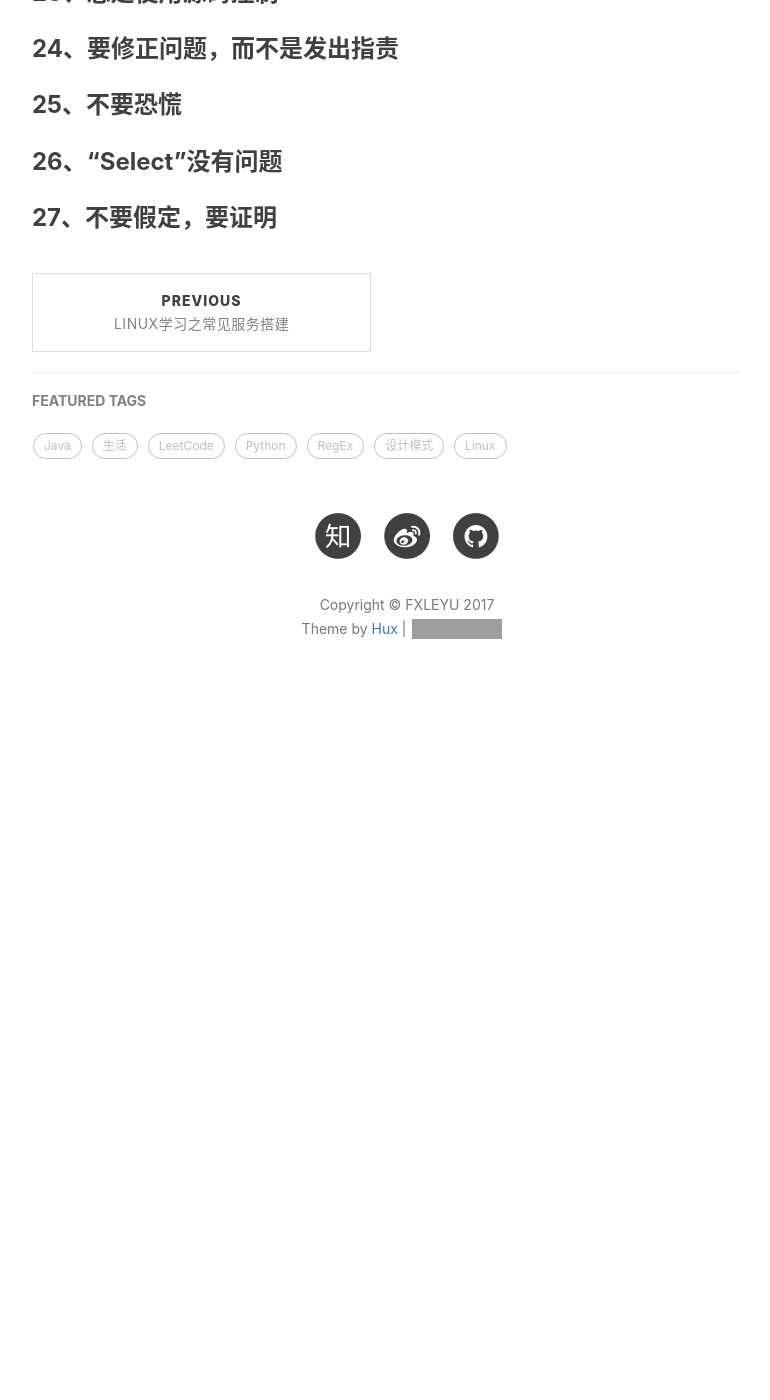
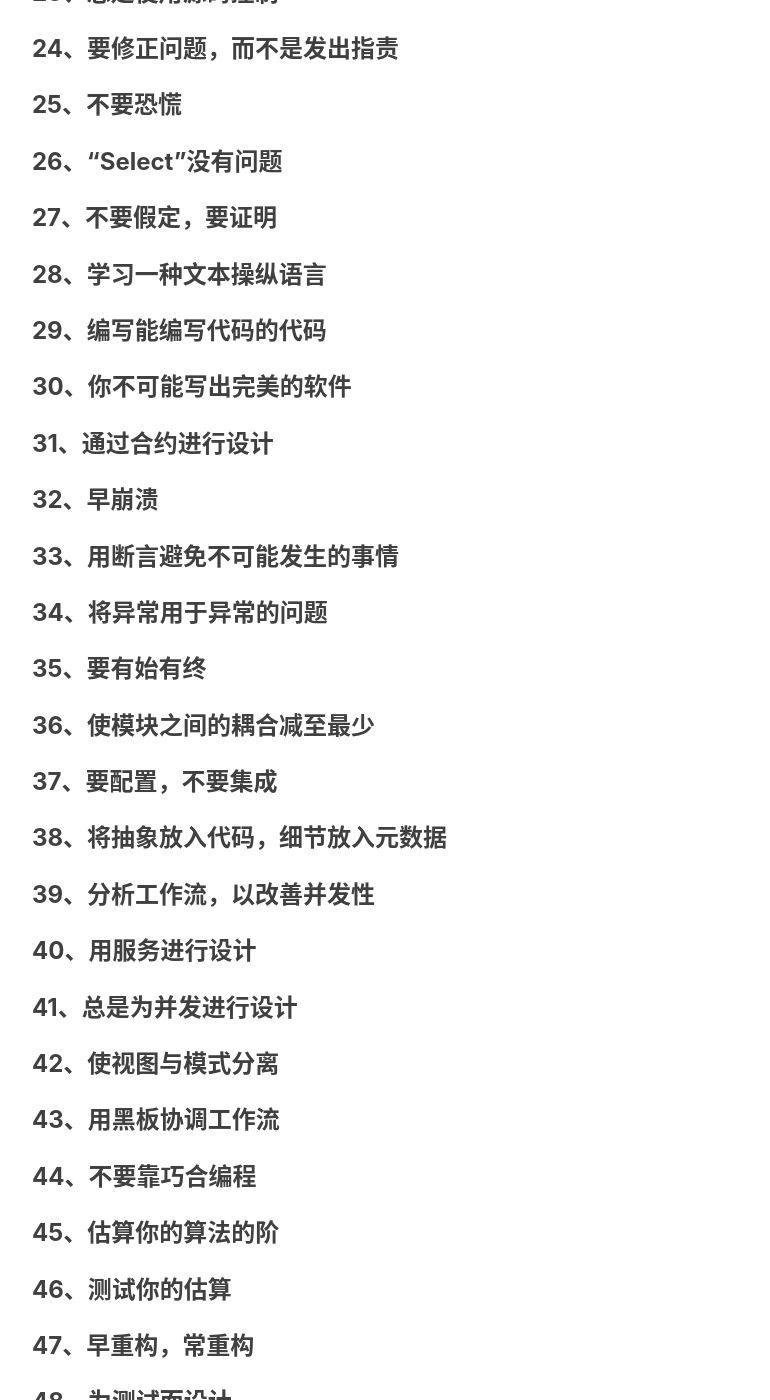
Before and after one commit to fxleyu/fxleyu.github.io, a Jekyll site: the page built from _posts/2017-05-11-the-note-of-the-pragmatic-programmer.md, in a window 1280 px wide and 1400 px high, scrolled down 1828 px. Shown: the whole window, without its empty margins (233-1003 px from the left). Built offline with Jekyll 4.4.1, drawn with Linux system fonts in a browser that asks for light colours; nearby versions of some CDN libraries; comment, search, counter and statistics services are not loaded; before the commit the page ends 2561 px from its top, so only the background shows below that; some of the changed text lies outside the part shown; grey boxes are pictures that could not be loaded.

Commit message:
UPDATE the blog to add content

```diff
--- a/_posts/2017-05-11-the-note-of-the-pragmatic-programmer.md
+++ b/_posts/2017-05-11-the-note-of-the-pragmatic-programmer.md
@@ -60,3 +60,59 @@ tags:
 ### 26、“Select”没有问题
 
 ### 27、不要假定，要证明
+
+### 28、学习一种文本操纵语言
+
+### 29、编写能编写代码的代码
+
+### 30、你不可能写出完美的软件
+
+### 31、通过合约进行设计
+
+### 32、早崩溃
+
+### 33、用断言避免不可能发生的事情
+
+### 34、将异常用于异常的问题
+
+### 35、要有始有终
+
+### 36、使模块之间的耦合减至最少
+
+### 37、要配置，不要集成
+
+### 38、将抽象放入代码，细节放入元数据
+
+### 39、分析工作流，以改善并发性
+
+### 40、用服务进行设计
+
+### 41、总是为并发进行设计
+
+### 42、使视图与模式分离
+
+### 43、用黑板协调工作流
+
+### 44、不要靠巧合编程
+
+### 45、估算你的算法的阶
+
+### 46、测试你的估算
+
+### 47、早重构，常重构
+
+### 48、为测试而设计
+
+### 49、测试你的软件，否则你的用户就得测试
+
+### 50、不要使用你不理解的向导代码
+
+### 51、不要搜集需求——挖掘它们
+
+### 52、与用户一同工作，以像用户一样思考
+
+### 53、抽象比细节活得更长久
+
+### 54、使用项目词汇表
+
+### 55、不要在盒子外面思考——要找到盒子
```
